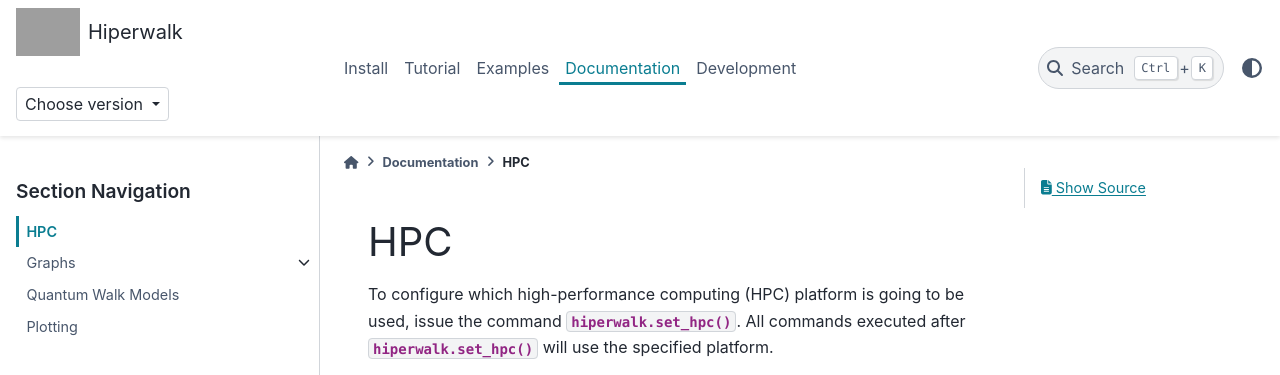
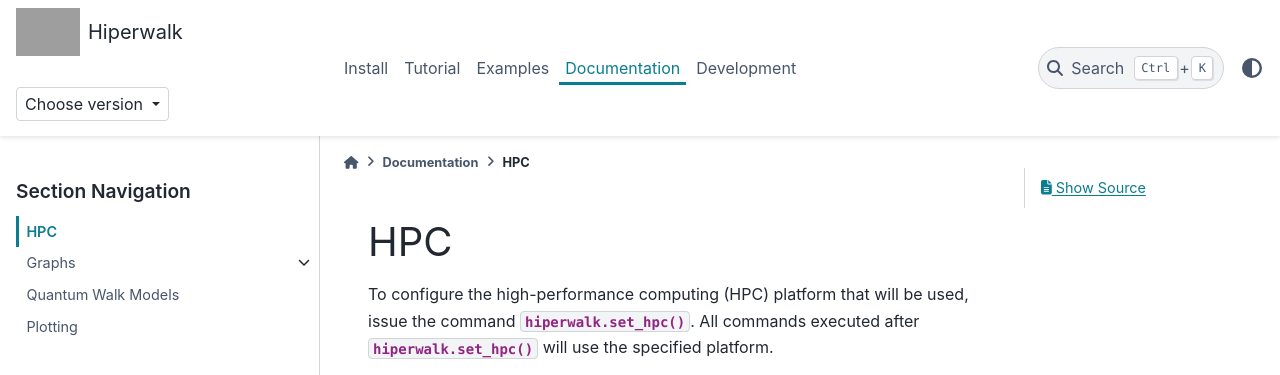
Before and after one commit to hiperwalk/hiperwalk, a Sphinx documentation site: the page built from docs/documentation/hpc.rst, in a window 1280 px wide, cut to the strip 0-375 px from the top of the page. Built offline with Sphinx 7.4.7 and the PyData theme 0.15.4, drawn with Linux system fonts in a browser that asks for light colours; grey boxes are pictures that could not be loaded.

Commit message:
Update hpc.rst

```diff
--- a/docs/documentation/hpc.rst
+++ b/docs/documentation/hpc.rst
@@ -2,8 +2,8 @@
 HPC
 ===
 
-To configure which high-performance computing (HPC) platform
-is going to be used, issue the command
+To configure the high-performance computing (HPC) platform
+that will be used, issue the command
 :func:`hiperwalk.set_hpc`.
 All commands executed after :func:`hiperwalk.set_hpc` will
 use the specified platform.
```
